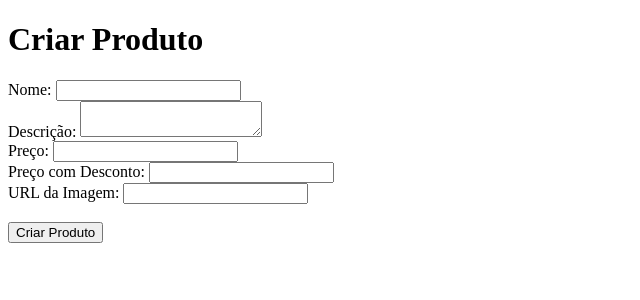
After one commit to RyanKelvin727/Projeto-Drinks, a Flask app: page /crud in a window 1280 px wide. The commit adds this page. Shown: the top 300 px of the page, without its empty margins (0-640 px from the left). Run offline with Flask 3, Linux system fonts and the light colour scheme.

Commit message:
Crud Quase feito

```diff
--- a/main.py
+++ b/main.py
@@ -1,18 +1,73 @@
-from flask import Flask, render_template
+from flask import Flask, render_template, request, redirect, url_for
+from flask_sqlalchemy import SQLAlchemy
 
-# Configuração do Flask e do banco de dados
 app = Flask(__name__)
+app.config['SQLALCHEMY_DATABASE_URI'] = 'sqlite:///produtos.db'  # Banco de dados SQLite
+app.config['SQLALCHEMY_TRACK_MODIFICATIONS'] = False
+db = SQLAlchemy(app)
 
-# Rota para a página inicial (listar itens)
-@app.route("/")
+# Modelo Produto
+class Produto(db.Model):
+    id = db.Column(db.Integer, primary_key=True)
+    nome = db.Column(db.String(100), nullable=False)
+    descricao = db.Column(db.String(200), nullable=False)
+    preco = db.Column(db.Float, nullable=False)
+    preco_desconto = db.Column(db.Float, nullable=True)  # Novo campo para preço com desconto
+    image_url = db.Column(db.String(200), nullable=False)
+
+# Rota inicial - listar produtos
+@app.route('/')
 def index():
-    return render_template("index.html")
+    produtos = Produto.query.all()
+    return render_template('index.html', produtos=produtos)
 
-# Rota para exibir detalhes de um item
-@app.route("/item")
-def item():
-    return render_template("item.html")
+@app.route('/item/<int:id>')
+def item(id):
+    produto = Produto.query.get_or_404(id)  # Obtém o produto pelo ID
+    return render_template('item.html', produto=produto)  # Passa o produto para o template item.html
 
-# Inicializar o banco de dados
-if __name__ == "__main__":
+
+# Rota para criar, editar ou excluir produtos - CRUD em um único arquivo
+@app.route('/crud', methods=['GET', 'POST'])
+def crud():
+    if request.method == 'POST':
+        nome = request.form['nome']
+        descricao = request.form['descricao']
+        preco = float(request.form['preco'])
+        preco_desconto = float(request.form['preco_desconto']) if request.form.get('preco_desconto') else preco  # Preço com desconto
+        image_url = request.form['image_url']
+
+        # Verifica se estamos criando ou editando
+        id_produto = request.form.get('id')
+        if id_produto:
+            produto = Produto.query.get(id_produto)
+            produto.nome = nome
+            produto.descricao = descricao
+            produto.preco = preco
+            produto.preco_desconto = preco_desconto
+            produto.image_url = image_url
+        else:
+            novo_produto = Produto(nome=nome, descricao=descricao, preco=preco, preco_desconto=preco_desconto, image_url=image_url)
+            db.session.add(novo_produto)
+
+        db.session.commit()
+        return redirect(url_for('index'))
+
+    # Se for GET, mostra o formulário de CRUD
+    produto_id = request.args.get('id')
+    produto = Produto.query.get(produto_id) if produto_id else None
+    return render_template('crud.html', produto=produto)
+
+
+# Rota para excluir um produto
+@app.route('/delete/<int:id>', methods=['POST'])
+def delete(id):
+    produto = Produto.query.get_or_404(id)
+    db.session.delete(produto)
+    db.session.commit()
+    return redirect(url_for('index'))
+
+if __name__ == '__main__':
+    with app.app_context():
+        db.create_all()  # Cria o banco de dados
     app.run(debug=True)
--- /dev/null
+++ b/templates/crud.html
@@ -0,0 +1,39 @@
+<!DOCTYPE html>
+<html lang="pt-BR">
+<head>
+    <meta charset="UTF-8">
+    <meta name="viewport" content="width=device-width, initial-scale=1.0">
+    <title>CRUD Produto</title>
+</head>
+<body>
+    <h1>{{ 'Editar Produto' if produto else 'Criar Produto' }}</h1>
+    <form method="POST">
+        {% if produto %}
+        <input type="hidden" name="id" value="{{ produto.id }}">
+        {% endif %}
+
+        <label for="nome">Nome:</label>
+        <input type="text" name="nome" value="{{ produto.nome if produto else '' }}" required><br>
+
+        <label for="descricao">Descrição:</label>
+        <textarea name="descricao" required>{{ produto.descricao if produto else '' }}</textarea><br>
+
+        <label for="preco">Preço:</label>
+        <input type="number" step="0.01" name="preco" value="{{ produto.preco if produto else '' }}" required><br>
+
+        <label for="preco_desconto">Preço com Desconto:</label>
+        <input type="number" step="0.01" name="preco_desconto" value="{{ produto.preco_desconto if produto else '' }}"><br>
+
+        <label for="image_url">URL da Imagem:</label>
+        <input type="text" name="image_url" value="{{ produto.image_url if produto else '' }}" required><br><br>
+
+        <button type="submit">{{ 'Salvar alterações' if produto else 'Criar Produto' }}</button>
+    </form>
+
+    {% if produto %}
+    <form action="{{ url_for('delete', id=produto.id) }}" method="POST">
+        <button type="submit">Excluir Produto</button>
+    </form>
+    {% endif %}
+</body>
+</html>
```
Also changed, not shown: templates/index.html (+17 -67 lines), templates/item.html (+9 -5 lines), instance/produtos.db (added).
